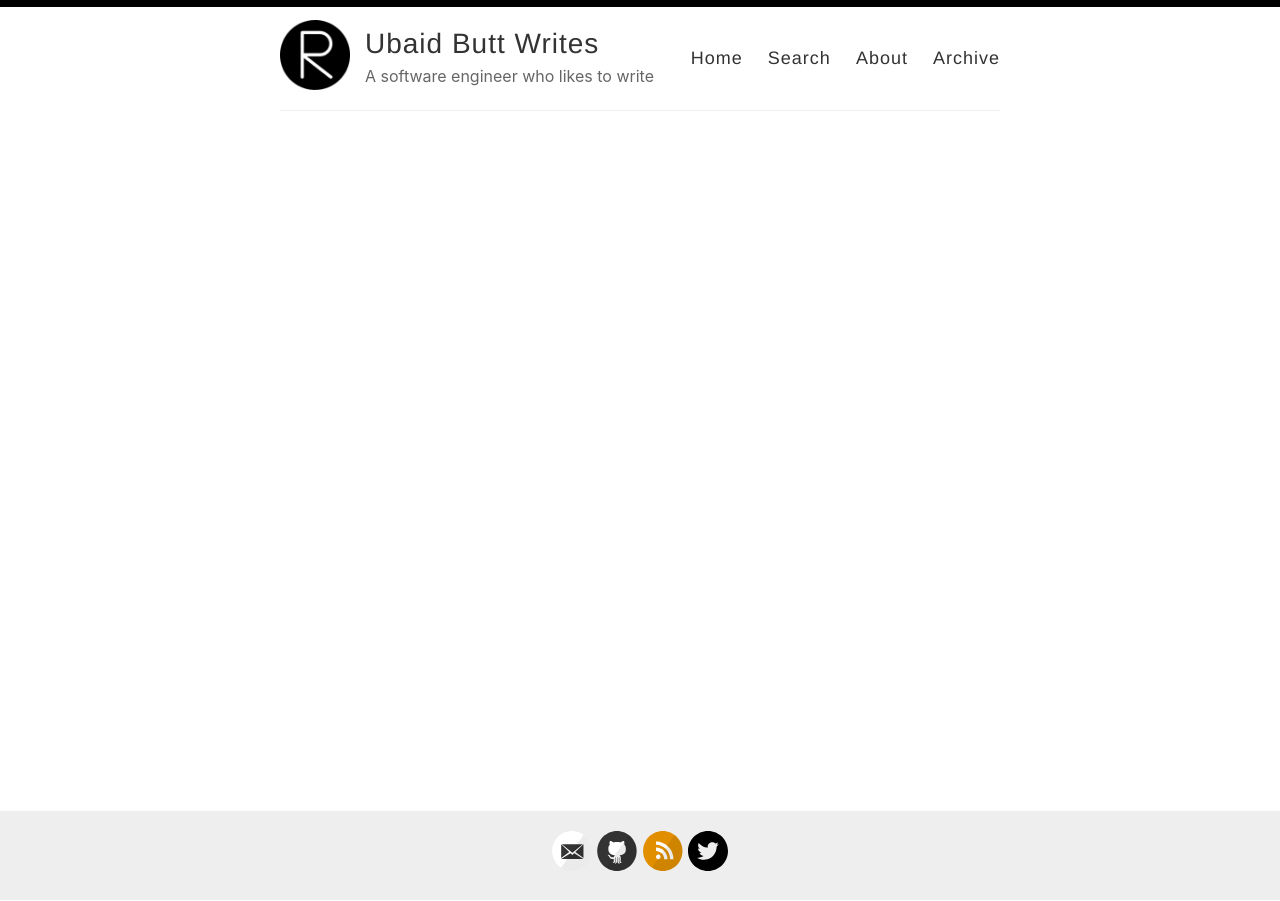
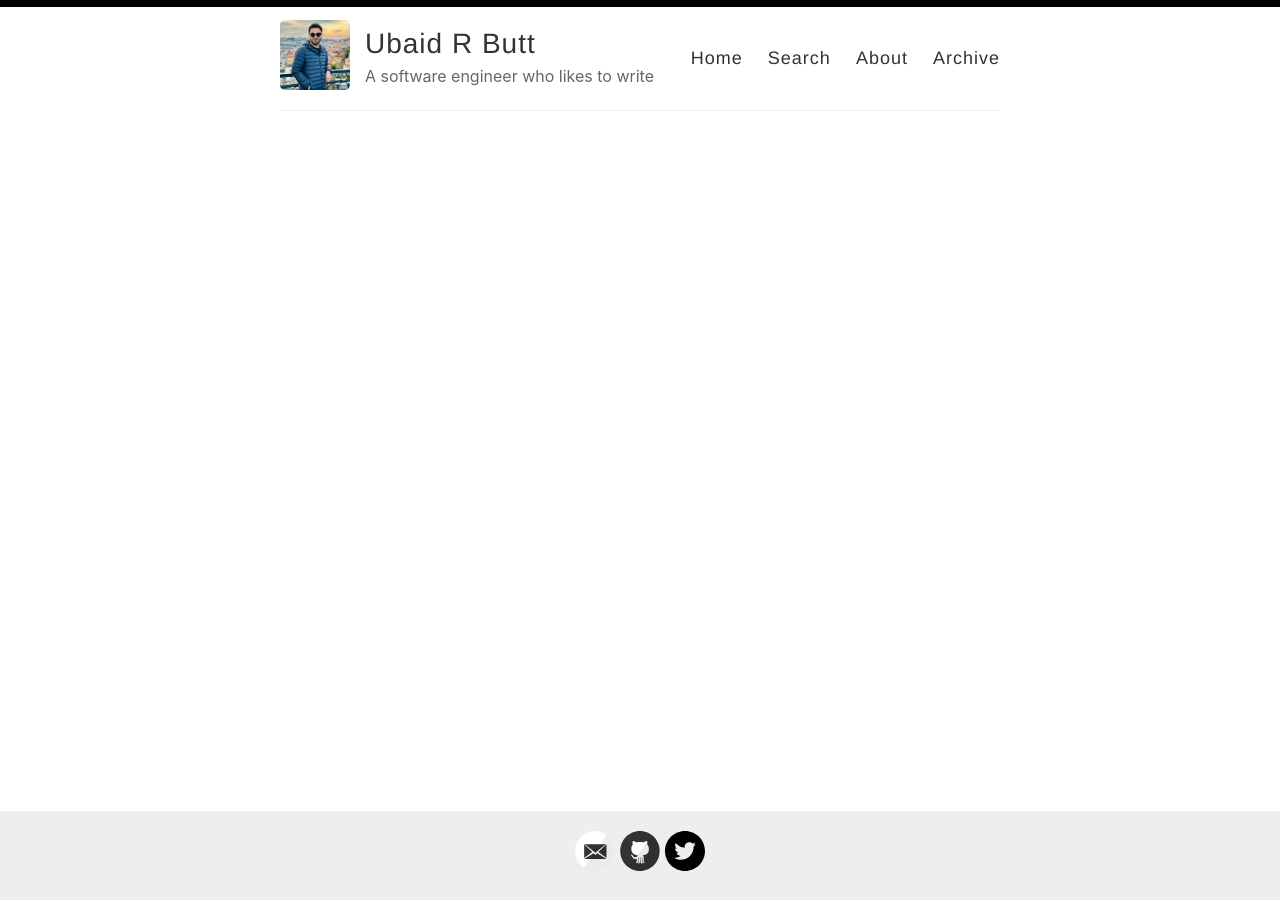
Before and after one commit to Ubaidbutt/ubaidbutt.github.io, a Jekyll site: the page built from index.html, in a window 1280 px wide. Built offline with Jekyll 4.4.1, drawn with Linux system fonts in a browser that asks for light colours; the list of posts is cut into pages by our own code.

Commit message:
Add profile picture

```diff
--- a/_config.yml
+++ b/_config.yml
@@ -3,16 +3,16 @@
 #
 
 # Name of your site (displayed in the header)
-name: Ubaid Butt Writes
+name: Ubaid R Butt
 
 # Name of the author
-author: Ubaid Butt
+author: Ubaid R Butt
 
 # Short bio or description (displayed in the header)
 description: A software engineer who likes to write
 
 # URL of your avatar or profile pic (you could use your GitHub profile pic)
-avatar: /images/reverie.png
+avatar: /images/picture.png
 
 #
 # Flags below are optional
@@ -28,7 +28,7 @@ footer-links:
   instagram:
   linkedin:
   pinterest:
-  rss: rss
+  rss:
   twitter: ubaidrbutt
   stackoverflow:
   youtube: # channel/<your_long_string> or user/<user-name>
```
Also changed, not shown: images/categories.png (deleted), images/favicon-32x32.png (deleted), images/galaxy.jpg (deleted), images/mobile-demo.png (deleted), images/picture.png (added), images/reverie-demo.png (deleted), images/reverie-text.png (deleted), images/reverie.png (deleted), images/search.png (deleted).
